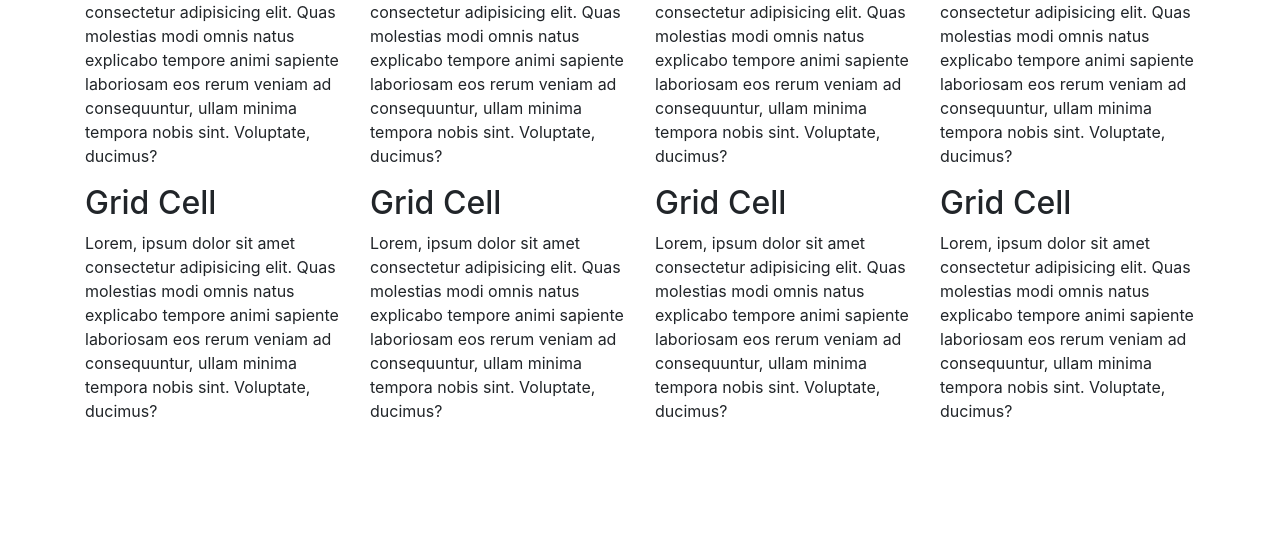
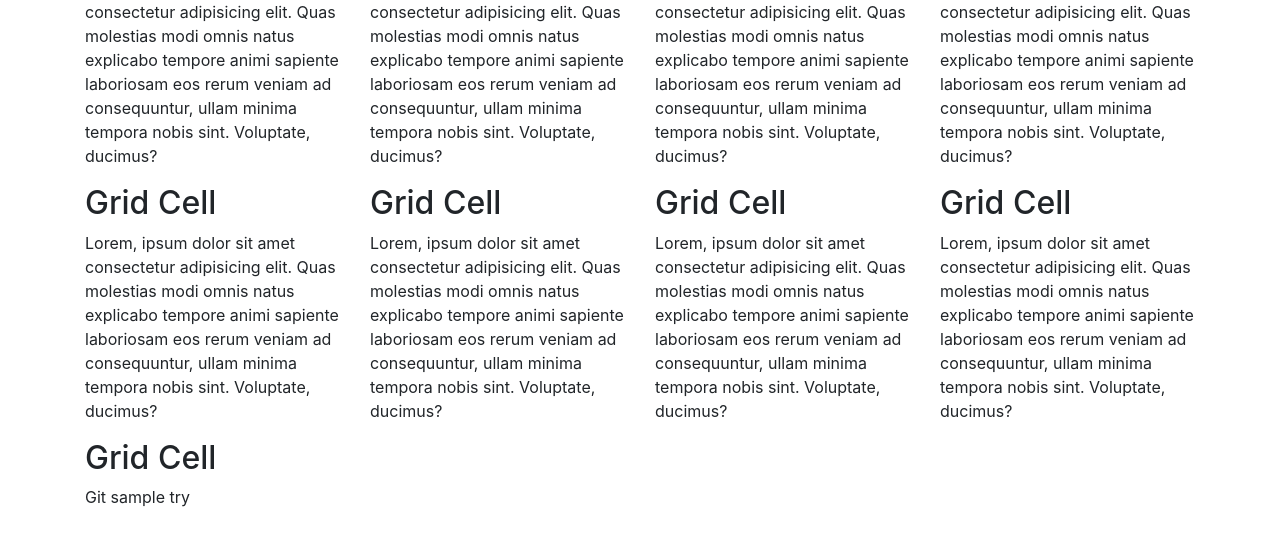
Before and after one commit to FauziaNito/code-avenue-blog, a plain HTML site: page grids.html in a window 1280 px wide. Shown: the part 691-1236 px from the top of the page. Before the commit the page ends 1178 px from the top, so only its background shows below. Drawn offline with nearby package versions, Linux system fonts and the light colour scheme.

Commit message:
modified grids.html

```diff
--- a/grids.html
+++ b/grids.html
@@ -123,6 +123,10 @@
                 sapiente laboriosam eos rerum veniam ad consequuntur, ullam minima
                 tempora nobis sint. Voluptate, ducimus?</p>
             </div>
+            <div class="col-12 col-md-6 col-lg-3">
+                <h2>Grid Cell</h2>
+                <p>Git sample try</p>
+            </div>
         </div>
     </div>
 </body>
```
